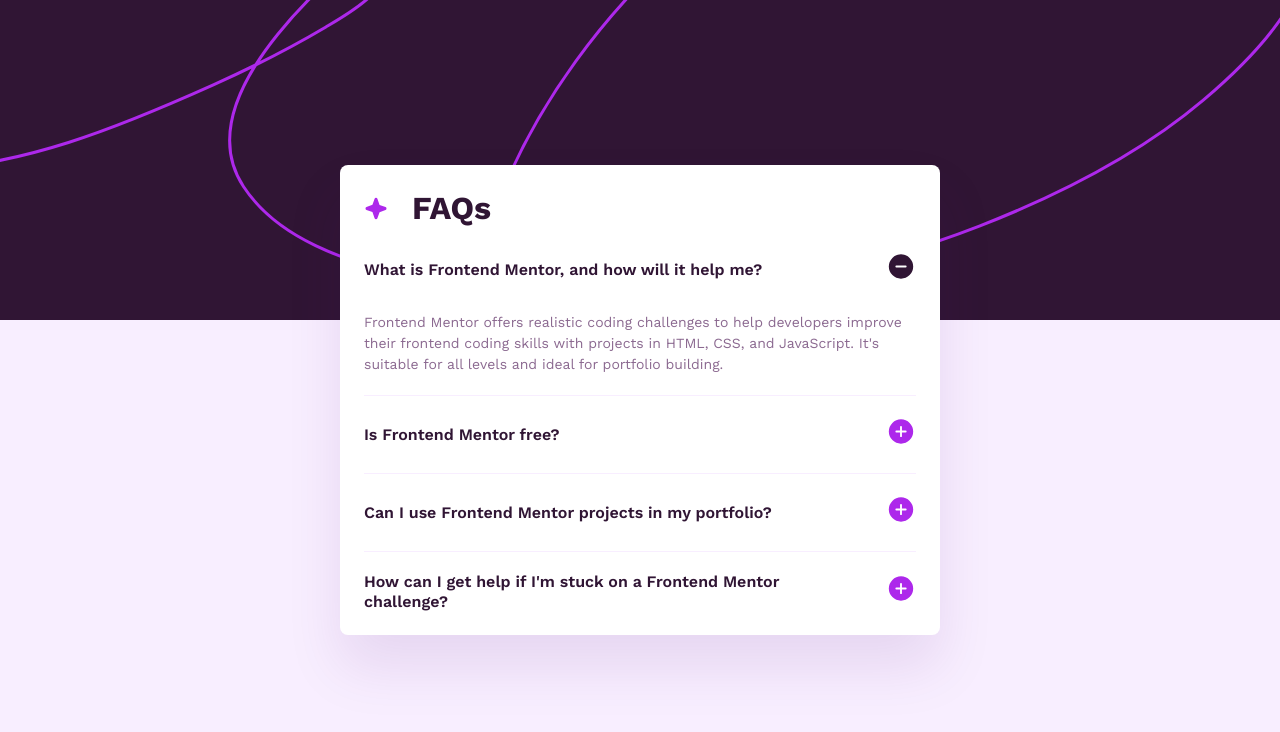
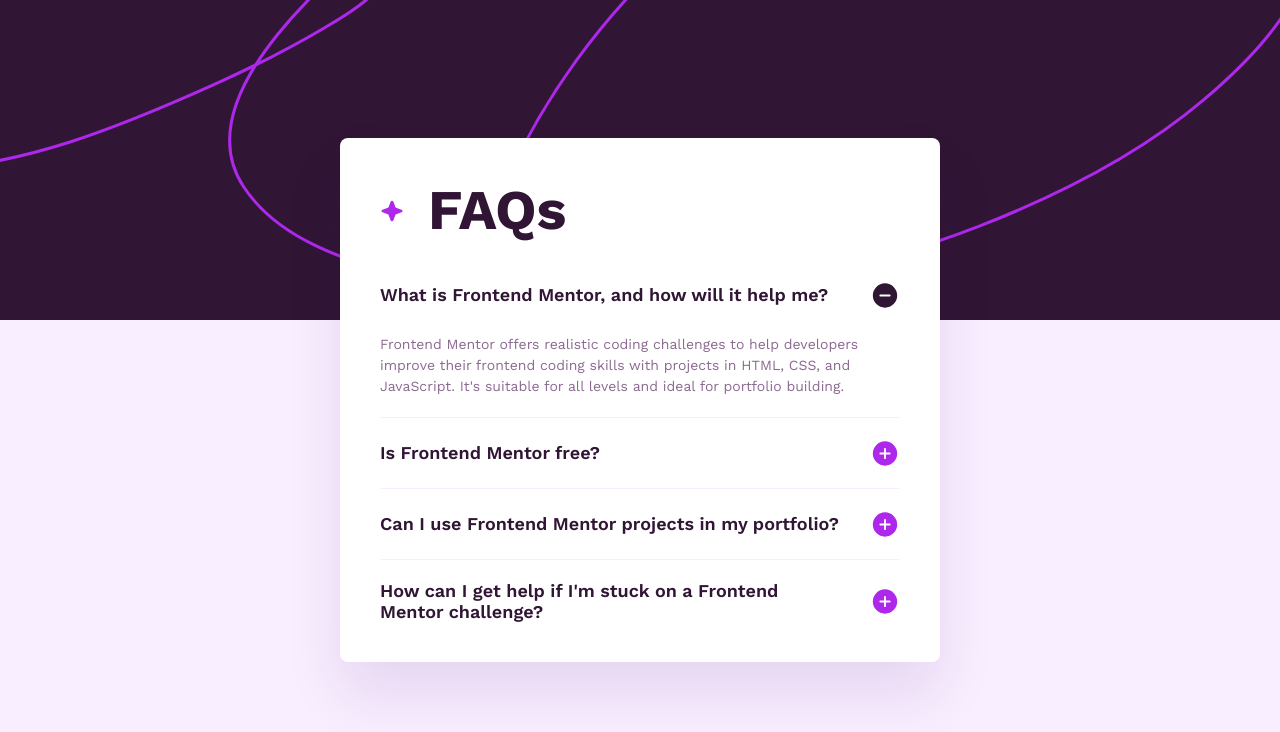
Before and after one commit to nishanth1596/faq-accordion, a React (Vite) app: page / in a window 1280 px wide. Shown: the top 732 px of the page. Built offline with nearby package versions, Linux system fonts and the light colour scheme.

Commit message:
impoved css stylings for bigger screens

```diff
--- a/src/Components/FaqCard.tsx
+++ b/src/Components/FaqCard.tsx
@@ -11,8 +11,8 @@
   }
 
   return (
-    <article className="bg-White-FFF dropShadow mx-6 my-[8.91rem] max-w-[37.5rem] rounded-lg p-6">
-      <h2 className="text-DarkPurple-301534 mb-6 flex items-center gap-6 text-[2rem] leading-[2.375rem] font-bold">
+    <article className="bg-White-FFF dropShadow mx-6 my-[8.91rem] max-w-[37.5rem] rounded-lg p-6 lg:p-10">
+      <h2 className="text-DarkPurple-301534 mb-6 flex items-center gap-6 text-[2rem] leading-[2.375rem] font-bold lg:mb-9 lg:text-[3.5rem] lg:leading-[4.11rem]">
         <img src={starIcon} alt="Star Icon" className="w-6" />
         <span>FAQs</span>
       </h2>
--- a/src/Components/Faqs.tsx
+++ b/src/Components/Faqs.tsx
@@ -16,22 +16,22 @@
   return (
     <>
       <div className="flex w-full items-center justify-between gap-6">
-        <h3 className="text-DarkPurple-301534 leading-[1.19rem] font-semibold">
+        <h3
+          className="text-DarkPurple-301534 hover:text-Pink-AD28EB leading-[1.19rem] font-semibold hover:cursor-pointer lg:text-lg lg:leading-[1.32rem]"
+          onClick={() => handleClick(item.id)}
+        >
           {item.question}
         </h3>
 
-        <div>
-          <button
-            onClick={() => handleClick(item.id)}
-            className="h-[1.875rem] w-[1.875rem]"
-          >
+        <button onClick={() => handleClick(item.id)}>
+          <div className="h-[1.875rem] w-[1.875rem]">
             {showId === item.id ? (
               <img src={minusIcon} alt="Minus Icon" />
             ) : (
               <img src={plusIcon} alt="Plus Icon" />
             )}
-          </button>
-        </div>
+          </div>
+        </button>
       </div>
 
       <p
@@ -44,5 +44,3 @@
 }
 
 export default Faqs;
-
-// ml-5 h-[1.875rem] w-[1.875rem]
```
